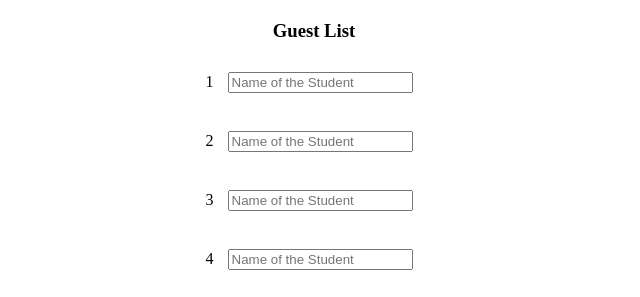
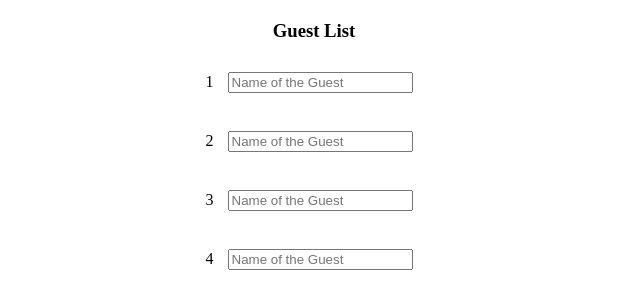
Before and after one commit to Apoorv-create/guest-list, a plain HTML site: page index.html in a window 1280 px wide. Shown: the top 297 px of the page, 326-966 px from the left. Drawn offline with Linux system fonts and the light colour scheme.

Commit message:
Update index.html

```diff
--- a/index.html
+++ b/index.html
@@ -14,19 +14,19 @@
 
 <div id="rows">
 <span>1</span>
-<input type="text" placeholder="Name of the Student" id="name_of_the_student_1">
+<input type="text" placeholder="Name of the Guest" id="name_of_the_student_1">
 <br>
 <br>
 <span>2</span>
-<input type="text" placeholder="Name of the Student" id="name_of_the_student_2">
+<input type="text" placeholder="Name of the Guest" id="name_of_the_student_2">
 <br>
 <br>
 <span>3</span>
-<input type="text" placeholder="Name of the Student" id="name_of_the_student_3">
+<input type="text" placeholder="Name of the Guest" id="name_of_the_student_3">
 <br>
 <br>
 <span>4</span>
-<input type="text" placeholder="Name of the Student" id="name_of_the_student_4">
+<input type="text" placeholder="Name of the Guest" id="name_of_the_student_4">
 </div>
 
 <button onclick="submit()" id="submit_button">
```
